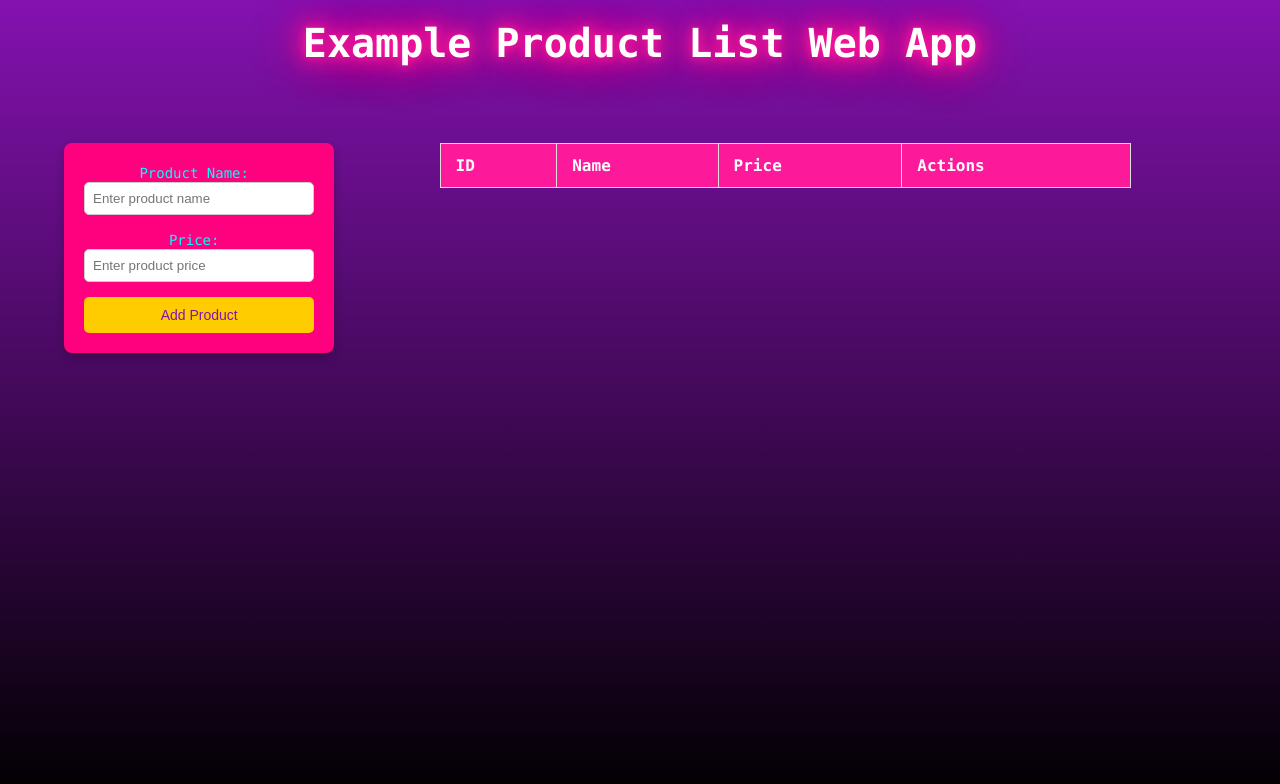
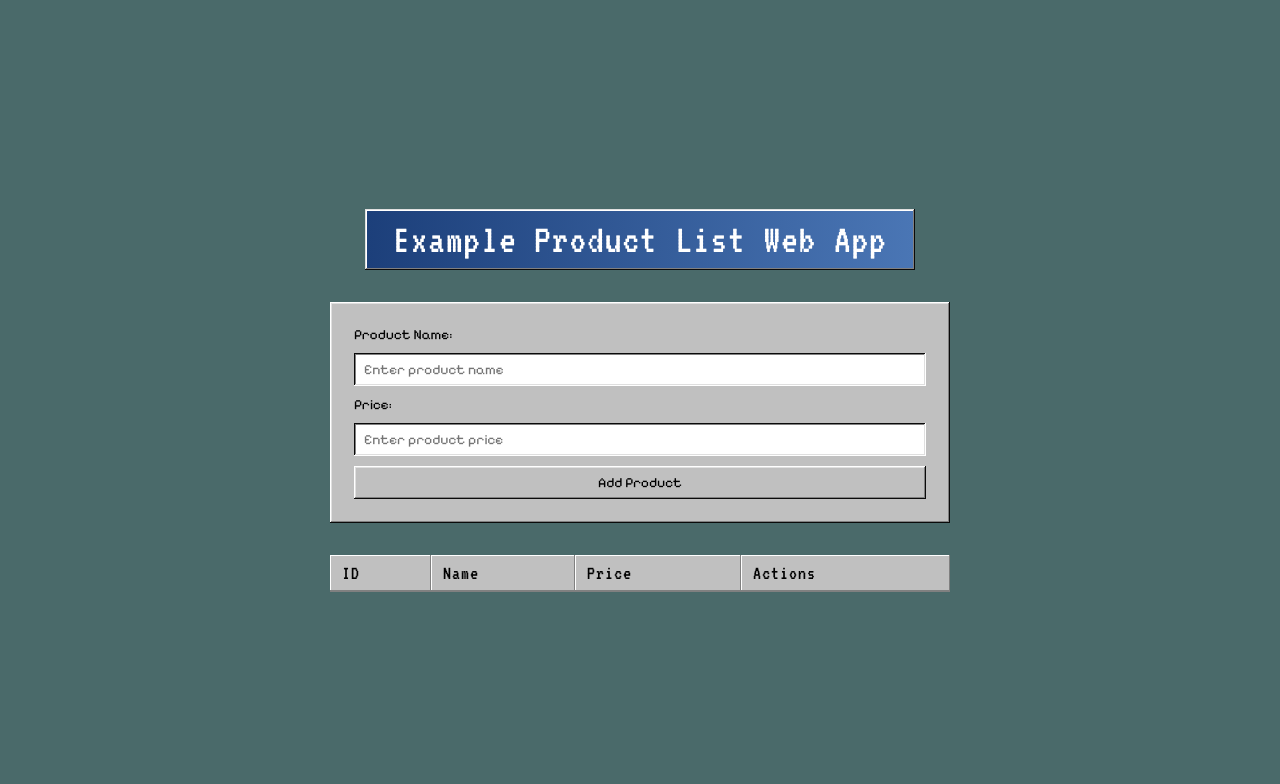
Before and after one commit to Agent3835/versionamiento-valenzuela-cruz, a plain HTML site: page index.html in a window 1280 px wide. Drawn offline with Linux system fonts and the light colour scheme.

Commit message:
style: actualizar paleta de colores y tipografia principal

```diff
--- a/index.html
+++ b/index.html
@@ -4,6 +4,10 @@
     <meta charset="UTF-8">
     <meta name="viewport" content="width=device-width, initial-scale=1.0">
     <title>Example Data Table with IndexedDB</title>
+
+    <link rel="preconnect" href="https://fonts.googleapis.com">
+    <link rel="preconnect" href="https://fonts.gstatic.com" crossorigin>
+    <link rel="stylesheet" href="https://fonts.googleapis.com/css2?family=VT323&family=Pixelify+Sans:wght@400;500;700&display=swap">
 
     <link rel="stylesheet" href="styles.css">
 </head>
--- a/styles.css
+++ b/styles.css
@@ -1,113 +1,171 @@
+/* ==================================================
+   Paleta y tipografia retro — Variables CSS
+   Estetica Windows 95/98 con colores desaturados
+   ================================================== */
+
+:root {
+    /* Superficies */
+    --win-desktop: #4a6a6a;      /* escritorio teal desaturado */
+    --win-face: #c0c0c0;         /* gris de las ventanas/barras */
+    --win-shadow: #808080;       /* bisel: sombra media */
+    --win-dark: #0a0a0a;         /* bisel: sombra profunda */
+    --win-light: #dfdfdf;        /* bisel: luz media */
+    --win-white: #ffffff;        /* bisel: luz profunda / campos */
+
+    /* Tinta */
+    --ink: #000000;
+    --ink-invert: #ffffff;
+
+    /* Títulos de ventana */
+    --title-navy: #1c3f7a;
+    --title-blue: #4a76b5;
+
+    /* Acento sobrio para el encabezado */
+    --accent: #8fa9c4;
+}
+
+/* ===== Base ===== */
+* {
+    box-sizing: border-box;
+}
+
 body {
-    background: linear-gradient(#8412B0, #000);
-    font-family: 'Consolas', sans-serif;
+    background-color: var(--win-desktop);
+    color: var(--ink);
+    font-family: 'Pixelify Sans', 'Tahoma', 'MS Sans Serif', sans-serif;
+    font-size: 14px;
     margin: 0;
-    padding: 0;
-    height: 100vh;
+    padding: 40px 20px;
+    min-height: 100vh;
     display: flex;
     flex-direction: column;
-    justify-content: flex-start;
+    justify-content: center;
     align-items: center;
 }
 
+/* ===== Encabezado ===== */
 h1 {
-    color: #FFF;
+    font-family: 'VT323', 'Pixelify Sans', monospace;
+    font-size: 2.6rem;
+    font-weight: 400;
+    letter-spacing: 1px;
     text-align: center;
-    margin-top: 20px;
-    font-size: 2.5em;
-    display: inline;
-    text-shadow: 0 0 10px #FC199A, 0 0 20px #FC199A, 0 0 30px #FC199A, 0 0 40px #FF007F, 0 0 50px #FF007F;
+    color: var(--win-white);
+    background: linear-gradient(90deg, var(--title-navy), var(--title-blue));
+    padding: 10px 28px;
+    margin: 0 0 32px;
+    box-shadow:
+        inset -1px -1px var(--win-dark),
+        inset 1px 1px var(--win-light),
+        inset -2px -2px var(--win-shadow),
+        inset 2px 2px var(--win-white);
 }
 
+/* ===== Contenedor centrado con espacio entre bloques ===== */
 .container {
     display: flex;
-    flex-direction: row;
-    justify-content: space-between;
-    align-items: flex-start;
-    margin-top: 50px;
-    width: 90%;
-    max-width: 1200px;
+    flex-direction: column;
+    align-items: stretch;
+    gap: 32px;
+    width: 100%;
+    max-width: 620px;
 }
 
+/* ===== Panel del formulario (en relieve) ===== */
 .formContainer {
-    text-align: center;
-    background-color: #FF007F;
-    padding: 20px;
-    border-radius: 8px;
-    box-shadow: 0 4px 10px rgba(0, 0, 0, 0.2);
-    width: 20%;
-    margin-right: 20px;
+    display: flex;
+    flex-direction: column;
+    gap: 10px;
+    background-color: var(--win-face);
+    padding: 24px;
+    box-shadow:
+        inset -1px -1px var(--win-dark),
+        inset 1px 1px var(--win-white),
+        inset -2px -2px var(--win-shadow),
+        inset 2px 2px var(--win-light);
 }
 
 label {
-    color: #00FFFF;
+    color: var(--ink);
     font-size: 14px;
-    margin-right: 10px;
 }
 
+/* ===== Campos (hundidos) ===== */
 input {
-    padding: 8px;
-    margin-right: 10px;
-    margin-bottom: 15px;
-    border-radius: 5px;
-    border: 1px solid #ccc;
+    font-family: inherit;
+    font-size: 14px;
     width: 100%;
-    box-sizing: border-box;
+    padding: 8px 10px;
+    background-color: var(--win-white);
+    color: var(--ink);
+    border: none;
+    outline: none;
+    box-shadow:
+        inset -1px -1px var(--win-white),
+        inset 1px 1px var(--win-dark),
+        inset -2px -2px var(--win-light),
+        inset 2px 2px var(--win-shadow);
 }
 
+/* ===== Botones (en relieve, se hunden al pulsar) ===== */
 button {
-    background-color: #FFCC00;
-    color: #8412B0;
+    font-family: inherit;
+    font-size: 14px;
+    background-color: var(--win-face);
+    color: var(--ink);
     border: none;
-    padding: 10px 20px;
-    border-radius: 5px;
+    padding: 8px 20px;
     cursor: pointer;
-    font-size: 14px;
-    width: 100%;
+    box-shadow:
+        inset -1px -1px var(--win-dark),
+        inset 1px 1px var(--win-white),
+        inset -2px -2px var(--win-shadow),
+        inset 2px 2px var(--win-light);
 }
 
-button:hover {
-    background-color: #FC199A;
-    color: #fff;
+button:active {
+    box-shadow:
+        inset -1px -1px var(--win-white),
+        inset 1px 1px var(--win-dark),
+        inset -2px -2px var(--win-light),
+        inset 2px 2px var(--win-shadow);
 }
 
+/* ===== Tabla (hundida, estilo list view) ===== */
 table {
-    width: 60%;
+    width: 100%;
     border-collapse: collapse;
-    margin: 0 auto;
+    background-color: var(--win-white);
+    box-shadow:
+        inset -1px -1px var(--win-white),
+        inset 1px 1px var(--win-dark),
+        inset -2px -2px var(--win-light),
+        inset 2px 2px var(--win-shadow);
 }
 
 th, td {
-    border: 1px solid #ddd;
-    padding: 12px 15px;
+    padding: 8px 12px;
     text-align: left;
 }
 
 th {
-    background-color: #FC199A;
-    color: white;
+    background-color: var(--win-face);
+    color: var(--ink);
+    font-family: 'VT323', 'Pixelify Sans', monospace;
+    font-size: 1.25rem;
+    font-weight: 400;
+    letter-spacing: 1px;
+    border-bottom: 1px solid var(--win-shadow);
+    box-shadow: inset -1px -1px var(--win-shadow), inset 1px 1px var(--win-white);
 }
 
 td {
-    background-color: #00FFFF;
-    color: #8412B0;
+    background-color: var(--win-white);
+    color: var(--ink);
+    border-bottom: 1px solid var(--win-light);
 }
 
 .delete-btn {
-    background-color: #f0745e;
-    color: white;
-    border: none;
-    padding: 5px 10px;
-    border-radius: 5px;
-    cursor: pointer;
+    padding: 4px 14px;
+    font-size: 13px;
 }
-
-.delete-btn:hover {
-    background-color: #ff0800;
-}
-
-
-#productsTable tbody tr {
-    background-color: #FFF;
-    color: #000;
-}
```
